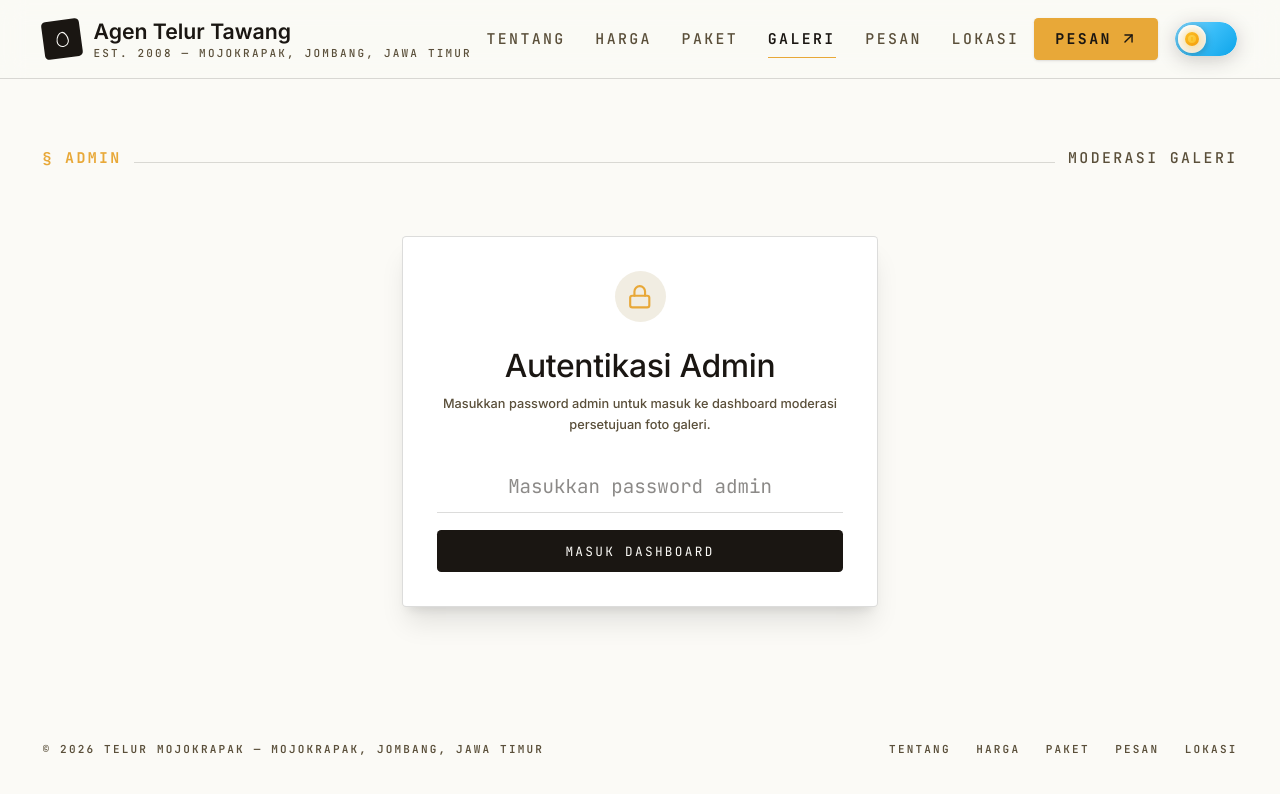
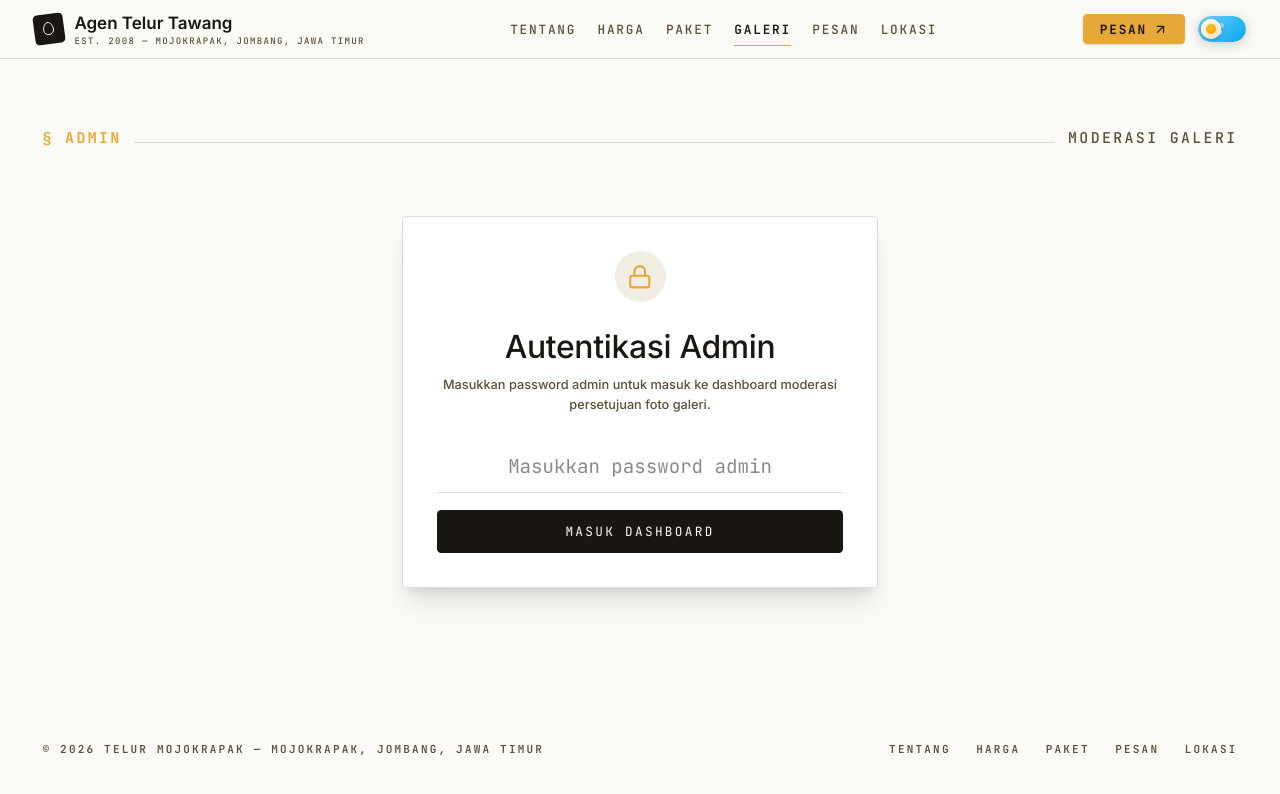
Before and after one commit to gurrrt44/agen-telur-tawang, a Next.js app: page /galeri/admin in a window 1280 px wide. Shown: the top 794 px of the page. Built offline with nearby package versions, Linux system fonts and the light colour scheme.

Commit message:
shrink header: smaller fonts, buttons, toggle for cleaner look

```diff
--- a/app/globals.css
+++ b/app/globals.css
@@ -153,14 +153,14 @@
 
 .theme-toggle-pill {
   position: relative;
-  width: 62px;
-  height: 34px;
+  width: 48px;
+  height: 26px;
   border-radius: 999px;
   cursor: pointer;
   border: none;
   padding: 0;
   overflow: hidden;
-  box-shadow: 0 4px 20px rgba(0, 0, 0, 0.2), inset 0 1px 0 rgba(255,255,255,0.15);
+  box-shadow: 0 2px 12px rgba(0, 0, 0, 0.2), inset 0 1px 0 rgba(255,255,255,0.15);
   outline: none;
   background: transparent;
 }
@@ -182,11 +182,11 @@
 
 .theme-toggle-knob {
   position: relative;
-  width: 28px;
-  height: 28px;
+  width: 20px;
+  height: 20px;
   border-radius: 50%;
   background: linear-gradient(145deg, #ffffff, #f0e6d0);
-  box-shadow: 0 2px 8px rgba(0, 0, 0, 0.25), inset 0 1px 2px rgba(255, 255, 255, 0.9);
+  box-shadow: 0 1px 6px rgba(0, 0, 0, 0.25), inset 0 1px 2px rgba(255, 255, 255, 0.9);
   z-index: 2;
   display: flex;
   align-items: center;
@@ -196,7 +196,7 @@
 
 .dark .theme-toggle-knob {
   background: linear-gradient(145deg, #d1cfc8, #a8a29e);
-  box-shadow: 0 2px 8px rgba(0, 0, 0, 0.5), inset 0 1px 2px rgba(255, 255, 255, 0.3);
+  box-shadow: 0 1px 6px rgba(0, 0, 0, 0.5), inset 0 1px 2px rgba(255, 255, 255, 0.3);
 }
 
 .theme-toggle-icon-wrap {
@@ -209,12 +209,12 @@
 
 /* Sun */
 .theme-toggle-sun {
-  width: 14px;
-  height: 14px;
+  width: 10px;
+  height: 10px;
   background: linear-gradient(145deg, #fbbf24, #f59e0b);
   border-radius: 50%;
   position: relative;
-  box-shadow: 0 0 8px rgba(251, 191, 36, 0.6);
+  box-shadow: 0 0 6px rgba(251, 191, 36, 0.6);
 }
 
 .theme-toggle-sun-face {
@@ -239,18 +239,18 @@
 
 /* Moon */
 .theme-toggle-moon {
-  width: 16px;
-  height: 16px;
+  width: 12px;
+  height: 12px;
   background: linear-gradient(145deg, #e2e8f0, #cbd5e1);
   border-radius: 50%;
   position: relative;
-  box-shadow: 0 0 10px rgba(226, 232, 240, 0.4);
+  box-shadow: 0 0 8px rgba(226, 232, 240, 0.4);
 }
 
 .theme-toggle-moon-crater {
   position: absolute;
-  width: 10px;
-  height: 10px;
+  width: 8px;
+  height: 8px;
   background: linear-gradient(145deg, #1e1b4b, #312e81);
   border-radius: 50%;
   top: -2px;
--- a/components/sections/header.tsx
+++ b/components/sections/header.tsx
@@ -53,25 +53,25 @@ export function Header() {
       transition={{ duration: 0.6, ease: [0.22, 1, 0.36, 1] }}
       className="sticky top-0 z-40 border-b border-border bg-background/80 backdrop-blur-md"
     >
-      <div className="mx-auto flex max-w-[1280px] items-center justify-between px-6 py-4 lg:px-10">
-        <Link href="/" className="flex items-center gap-3">
+      <div className="mx-auto flex max-w-[1280px] items-center justify-between px-5 py-2.5 lg:px-8">
+        <Link href="/" className="flex items-center gap-2.5">
           <motion.div
             animate={{ rotate: [0, -8, 8, 0] }}
             transition={{ duration: 4, repeat: Infinity, ease: "easeInOut" }}
-            className="grid size-9 place-items-center rounded-sm bg-foreground text-background"
+            className="grid size-7 place-items-center rounded-sm bg-foreground text-background"
           >
-            <Egg className="size-4" strokeWidth={1.5} />
+            <Egg className="size-3.5" strokeWidth={1.5} />
           </motion.div>
           <div className="leading-tight">
-            <div className="font-serif text-xl font-semibold">Agen Telur Tawang</div>
-            <div className="font-mono text-[11px] uppercase tracking-[0.2em] text-muted-foreground hidden sm:block font-medium">
+            <div className="font-serif text-base font-semibold">Agen Telur Tawang</div>
+            <div className="font-mono text-[9px] uppercase tracking-[0.15em] text-muted-foreground hidden sm:block font-medium">
               est. 2008 — Mojokrapak, Jombang, Jawa Timur
             </div>
           </div>
         </Link>
 
         {/* Desktop Nav */}
-        <nav className="hidden items-center gap-7 font-mono text-sm uppercase tracking-[0.16em] text-muted-foreground md:flex font-medium">
+        <nav className="hidden items-center gap-5 font-mono text-xs uppercase tracking-[0.14em] text-muted-foreground md:flex font-medium">
           {navLinks.map((link) => {
             const isActive = link.key === "galeri"
               ? pathname.startsWith("/galeri")
@@ -94,15 +94,15 @@ export function Header() {
           })}
         </nav>
 
-        <div className="flex items-center gap-4">
+        <div className="flex items-center gap-3">
           {/* Desktop Call to Action */}
           <motion.a
             href={pathname === "/" ? "#pesan" : "/#pesan"}
             whileHover={{ scale: 1.04 }}
             whileTap={{ scale: 0.97 }}
-            className="hidden items-center gap-2 rounded-sm bg-accent px-5 py-2.5 font-mono text-sm font-bold uppercase tracking-[0.16em] text-foreground md:inline-flex shadow-sm hover:shadow-md"
+            className="hidden items-center gap-1.5 rounded-sm bg-accent px-4 py-1.5 font-mono text-xs font-bold uppercase tracking-[0.14em] text-foreground md:inline-flex shadow-sm hover:shadow-md"
           >
-            Pesan <ArrowUpRight className="size-4" />
+            Pesan <ArrowUpRight className="size-3.5" />
           </motion.a>
 
           <ThemeToggle />
@@ -110,10 +110,10 @@ export function Header() {
           {/* Mobile Hamburger Button */}
           <button
             onClick={() => setIsOpen(!isOpen)}
-            className="grid size-9 place-items-center rounded-sm border border-border text-foreground md:hidden hover:bg-secondary focus:outline-none"
+            className="grid size-8 place-items-center rounded-sm border border-border text-foreground md:hidden hover:bg-secondary focus:outline-none"
             aria-label="Toggle menu"
           >
-            {isOpen ? <X className="size-5" /> : <Menu className="size-5" />}
+            {isOpen ? <X className="size-4" /> : <Menu className="size-4" />}
           </button>
         </div>
       </div>
--- a/components/ui/theme-toggle.tsx
+++ b/components/ui/theme-toggle.tsx
@@ -186,7 +186,7 @@ export function ThemeToggle() {
         <motion.div
           className="theme-toggle-knob"
           animate={{
-            x: isDark ? 26 : 0,
+            x: isDark ? 20 : 0,
           }}
           transition={{
             type: "spring",
```
